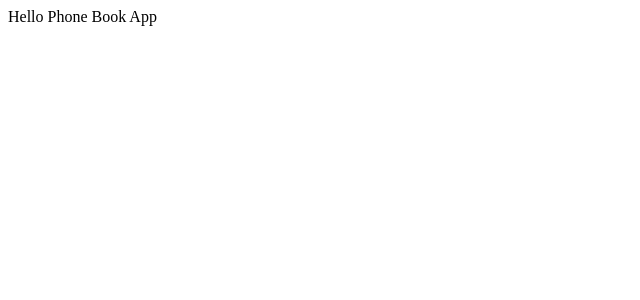
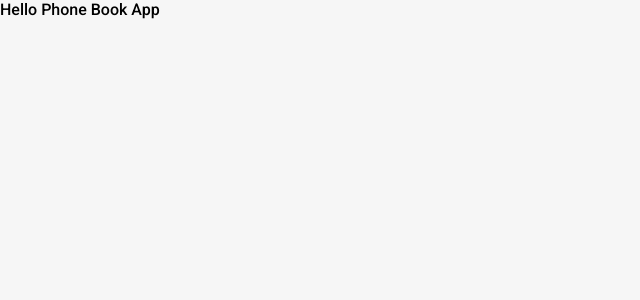
Before and after one commit to rubensrojas/phone-book-app, a React (Vite) app in the folder frontend/: page / in a window 1280 px wide. Shown: the top 300 px of the page, without its empty margins (0-640 px from the left). Built offline with nearby package versions, Linux system fonts and the light colour scheme.

Commit message:
Adding Roboto Font and Reseting Css

```diff
--- a/frontend/index.html
+++ b/frontend/index.html
@@ -2,9 +2,20 @@
 <html lang="en">
   <head>
     <meta charset="UTF-8" />
-    <link rel="icon" type="image/svg+xml" href="./src/assets/address-book.svg" />
+    <link
+      rel="icon"
+      type="image/svg+xml"
+      href="./src/assets/address-book.svg"
+    />
     <meta name="viewport" content="width=device-width, initial-scale=1.0" />
     <title>Phone Book App</title>
+
+    <link rel="preconnect" href="https://fonts.googleapis.com" />
+    <link rel="preconnect" href="https://fonts.gstatic.com" crossorigin />
+    <link
+      href="https://fonts.googleapis.com/css2?family=Roboto:wght@300;500;700&display=swap"
+      rel="stylesheet"
+    />
   </head>
   <body>
     <div id="root"></div>
--- /dev/null
+++ b/frontend/src/Main.css
@@ -0,0 +1,13 @@
+*,
+body {
+    margin: 0;
+    padding: 0;
+
+    box-sizing: border-box;
+
+    font-family: "Roboto", sans-serif;
+}
+
+body {
+    background-color: #f6f6f6;
+}
--- a/frontend/src/main.tsx
+++ b/frontend/src/main.tsx
@@ -1,6 +1,8 @@
 import React from 'react'
 import ReactDOM from 'react-dom/client'
 import App from './App'
+
+import './Main.css';
 
 ReactDOM.createRoot(document.getElementById('root') as HTMLElement).render(
   <React.StrictMode>
```
